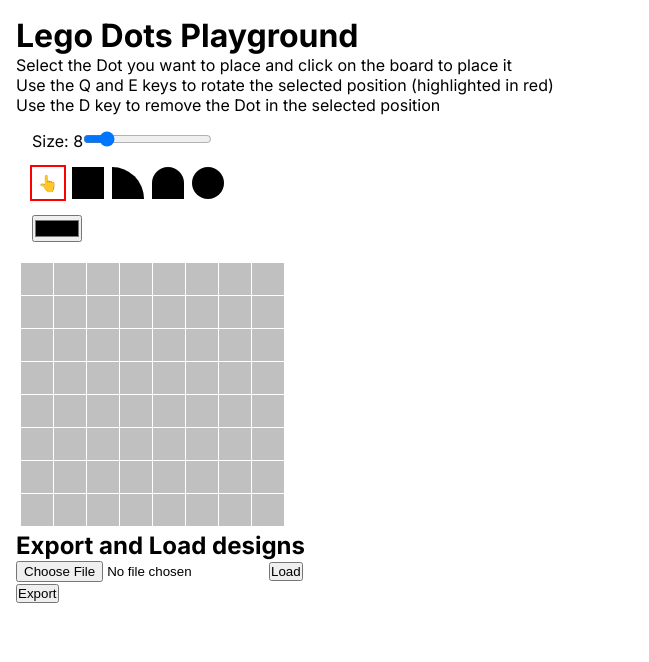
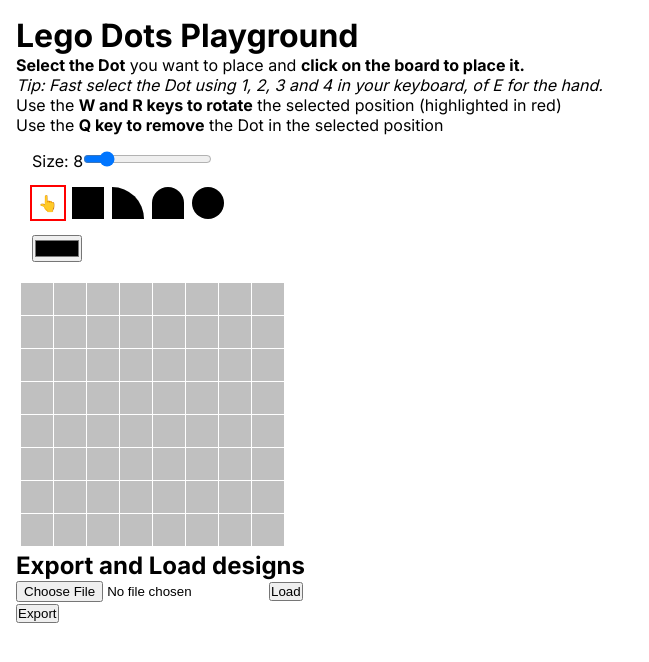
Before and after one commit to joseignacioLS/lego-dots-playground, a Next.js app: page / in a window 1280 px wide. Shown: the top 662 px of the page, without its empty margins (0-649 px from the left). Built offline with nearby package versions, Linux system fonts and the light colour scheme.

Commit message:
update controls

```diff
--- a/app/page.js
+++ b/app/page.js
@@ -2,7 +2,6 @@
 
 import { useEffect, useState } from "react";
 import styles from "./page.module.scss";
-import Dot from "./components/Dot";
 import Controllers from "./components/Controllers";
 import Grid from "./components/Grid";
 
@@ -110,12 +109,22 @@
   };
 
   const generateListeners = (e) => {
-    if (e.key === "d") {
+    if (e.key === "q") {
       deleteDot();
+    } else if (e.key === "r") {
+      rotateDot(-1);
+    } else if (e.key === "w") {
+      rotateDot(1);
     } else if (e.key === "e") {
-      rotateDot(-1);
-    } else if (e.key === "q") {
-      rotateDot(1);
+      setTemplateTile(undefined);
+    } else if (e.key === "1") {
+      setTemplateTile(1);
+    } else if (e.key === "2") {
+      setTemplateTile(2);
+    } else if (e.key === "3") {
+      setTemplateTile(3);
+    } else if (e.key === "4") {
+      setTemplateTile(4);
     }
   };
 
@@ -129,12 +138,21 @@
   return (
     <main className={styles.main}>
       <h1>Lego Dots Playground</h1>
-      <p>Select the Dot you want to place and click on the board to place it</p>
       <p>
-        Use the Q and E keys to rotate the selected position (highlighted in
-        red)
+        <b>Select the Dot</b> you want to place and{" "}
+        <b>click on the board to place it.</b>
       </p>
-      <p>Use the D key to remove the Dot in the selected position</p>
+      <em>
+        Tip: Fast select the Dot using 1, 2, 3 and 4 in your keyboard, of E for
+        the hand.
+      </em>
+      <p>
+        Use the <b>W and R keys to rotate</b> the selected position (highlighted
+        in red)
+      </p>
+      <p>
+        Use the <b>Q key to remove</b> the Dot in the selected position
+      </p>
       <Controllers
         templateTile={templateTile}
         setTemplateTile={setTemplateTile}
```
